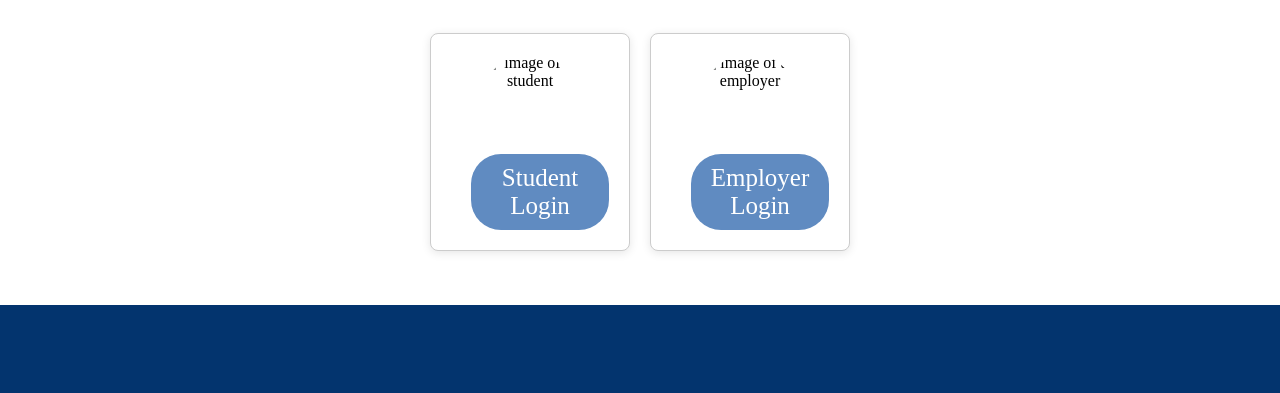
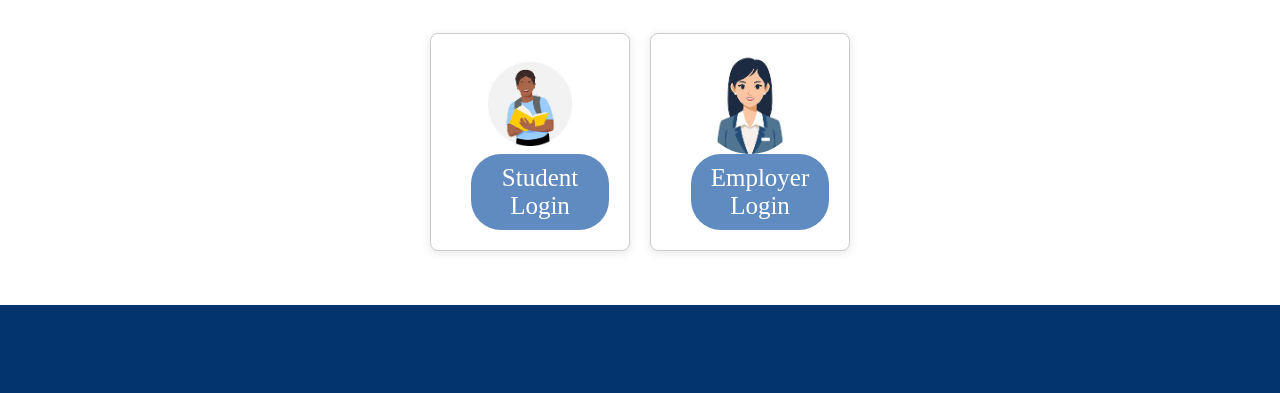
Before and after one commit to AlishaGadkari/fblacompsite, a plain HTML site: page index.html in a window 1280 px wide. Shown: the part 101-494 px from the top of the page. Drawn offline with Linux system fonts and the light colour scheme.

Commit message:
Update index.html

```diff
--- a/index.html
+++ b/index.html
@@ -129,6 +129,8 @@ h1{
     color: white;
     text-align: center;
     padding:10px;
+    width: 100%;
+    height: 15%;
 
 }
 
@@ -185,11 +187,11 @@ margin: 0 auto; /* Center the container */
     <br>
      <div class="container">
         <div class="card">
-            <img src="/static/images/student.jpg" alt="image of a student" class="student-image">
+            <img src="student.jpg" alt="image of a student" class="student-image">
             <a href="/templates/student.html" class="student-login">Student Login</a>
         </div>
         <div class="card2">
-            <img src="/static/images/girl 2.jpg" alt="image of an employer" class="employer-image">
+            <img src="girl 2.jpg" alt="image of an employer" class="employer-image">
             <a href="/templates/employer.html" class="employer-login">Employer Login</a>
         </div>
     </div>
```
